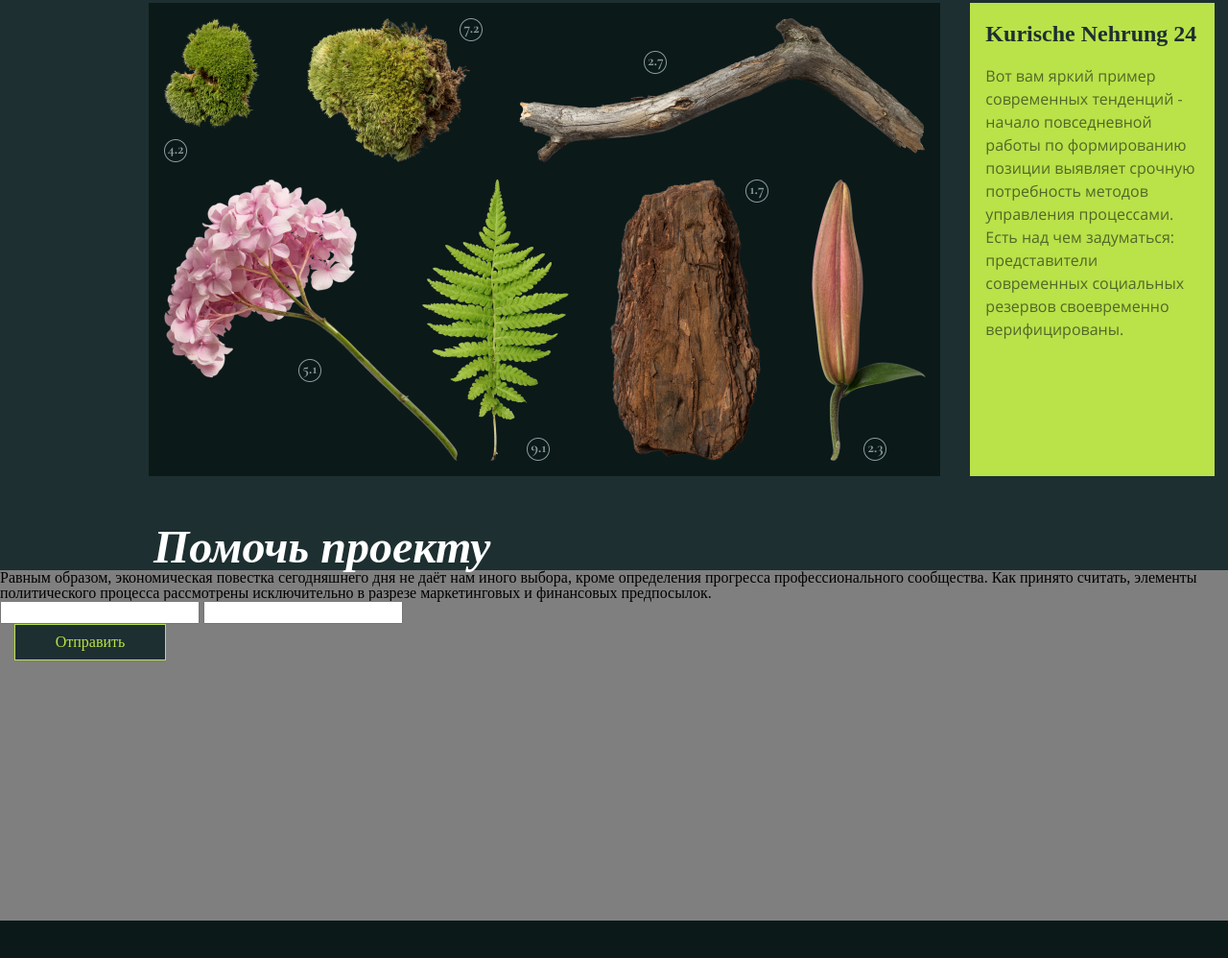
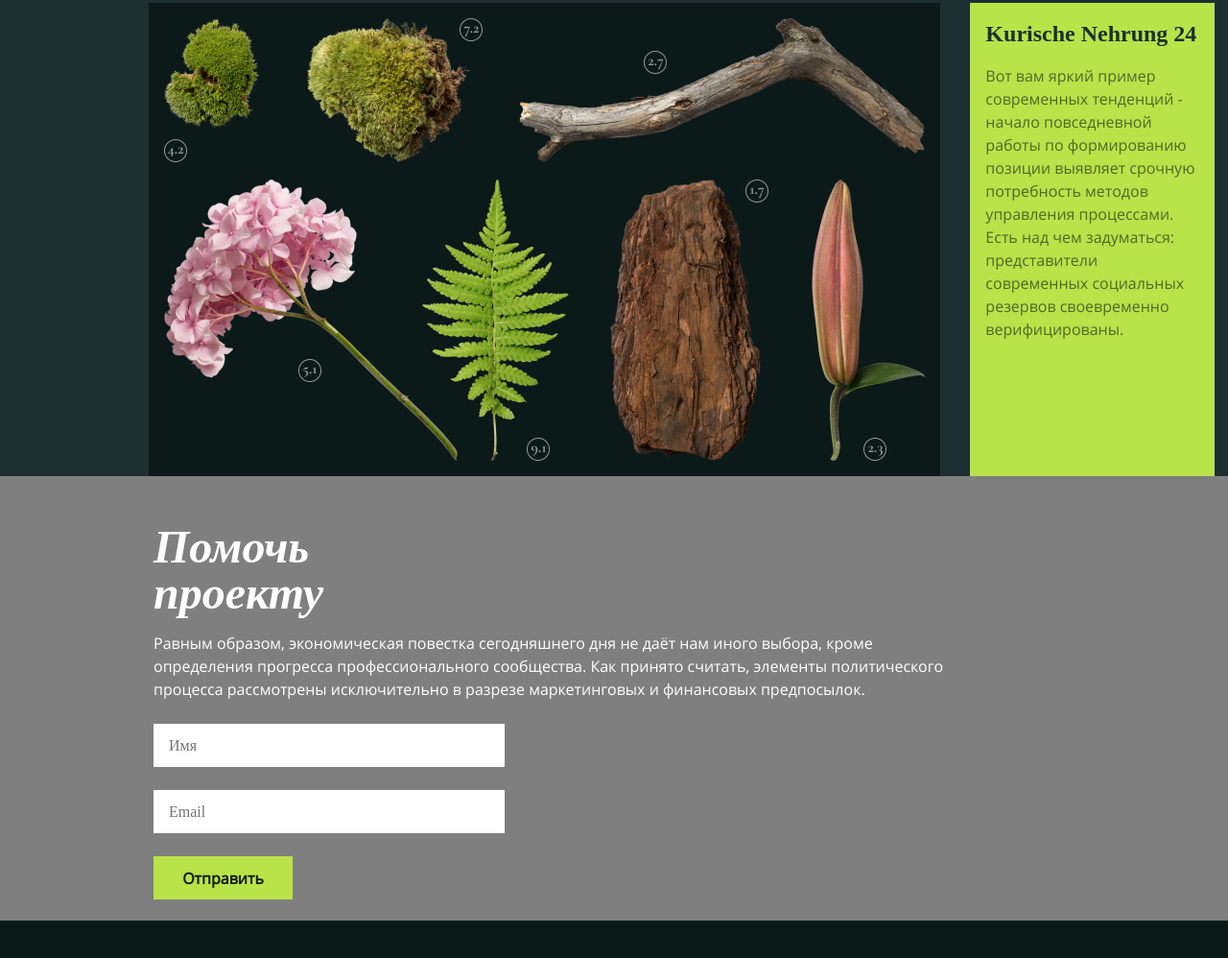
Before and after one commit to KateSt421/week6-1, a plain HTML site: page index.html in a window 1280 px wide. Shown: the part 1336-2334 px from the top of the page at 96% size. Drawn offline with Linux system fonts and the light colour scheme.

Commit message:
Add section Form

```diff
--- a/index.html
+++ b/index.html
@@ -92,7 +92,7 @@
         <p>1 из 3</p>
         <img src="assets/images/Arrow1-1.svg" alt="Вперёд" />
       </div>
-      <h2>Новые артефакты</h2>
+      <h2 class="banner-new-title">Новые артефакты</h2>
       <div class="banner-new-aside">
         <img
           class="banner-new-img"
@@ -110,18 +110,31 @@
         </aside>
       </div>
       <div class="form">
-        <h2>Помочь проекту</h2>
-        <p>
+        <h2 class="form-title">Помочь проекту</h2>
+        <p class="form-text">
           Равным образом, экономическая повестка сегодняшнего дня не даёт нам
           иного выбора, кроме определения прогресса профессионального
           сообщества. Как принято считать, элементы политического процесса
           рассмотрены исключительно в разрезе маркетинговых и финансовых
           предпосылок.
         </p>
-        <input type="text" />
-        <input type="text" />
-        <div class="card-btn">
-          <a class="link-card" href="#">Отправить</a>
+        <form>
+          <div>
+            <label for="name"></label>
+            <input class="form-input" type="text" placeholder="Имя" id="name" />
+          </div>
+          <div>
+            <label for="userEmail"></label>
+            <input
+              class="form-input"
+              type="email"
+              placeholder="Email"
+              id="userEmail"
+            />
+          </div>
+        </form>
+        <div class="form-btn">
+          <a class="link-form" href="#">Отправить</a>
         </div>
       </div>
       <footer></footer>
--- a/styles/styles.css
+++ b/styles/styles.css
@@ -210,7 +210,7 @@ h3 {
   padding-top: 50px;
 }
 
-h2 {
+.banner-new-title {
   font-family: "Cormorant";
   font-style: italic;
   font-weight: 700;
@@ -273,6 +273,63 @@ h2 {
   grid-column: span 13;
 }
 
+.form-title {
+  width: 308px;
+  font-family: "Cormorant";
+  font-style: italic;
+  font-weight: 700;
+  font-size: 48px;
+  line-height: 100%;
+  color: #ffffff;
+  grid-column: 1 / 13;
+  display: grid;
+  padding-top: 50px;
+  padding-left: 160px;
+}
+
+.form-text {
+  width: 825px;
+  font-family: "Open Sans";
+  font-weight: 400;
+  font-size: 16px;
+  line-height: 150%;
+  color: #ffffff;
+  grid-column: 1 / 13;
+  display: grid;
+  padding-top: 16px;
+  padding-left: 160px;
+}
+
+.form-input {
+  padding: 0px 0px 0px 16px;
+  width: 350px;
+  height: 45px;
+  background: #ffffff;
+  margin-left: 160px;
+  margin-top: 24px;
+  border-style: none;
+}
+
+.form-btn {
+  display: flex;
+  justify-content: center;
+  align-items: center;
+  width: 145px;
+  height: 45px;
+  background: #bae249;
+  margin-left: 160px;
+  margin-top: 24px;
+  border-style: none;
+}
+
+.link-form {
+  font-family: "Open Sans";
+  font-weight: 700;
+  font-size: 16px;
+  color: #0b1919;
+  text-decoration: none;
+}
+
 footer {
   height: 79px;
   background-color: #0b1919;
```
